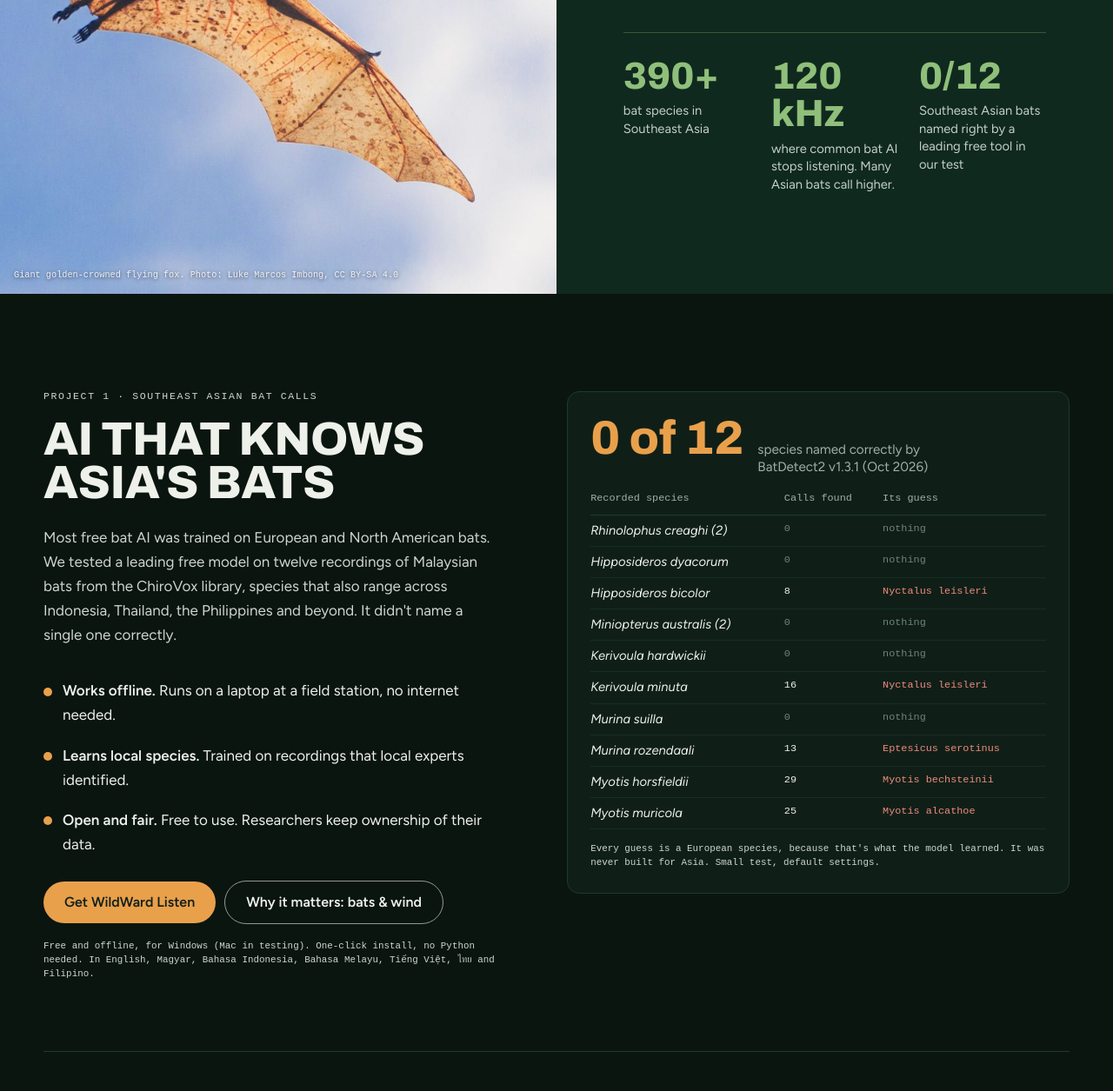
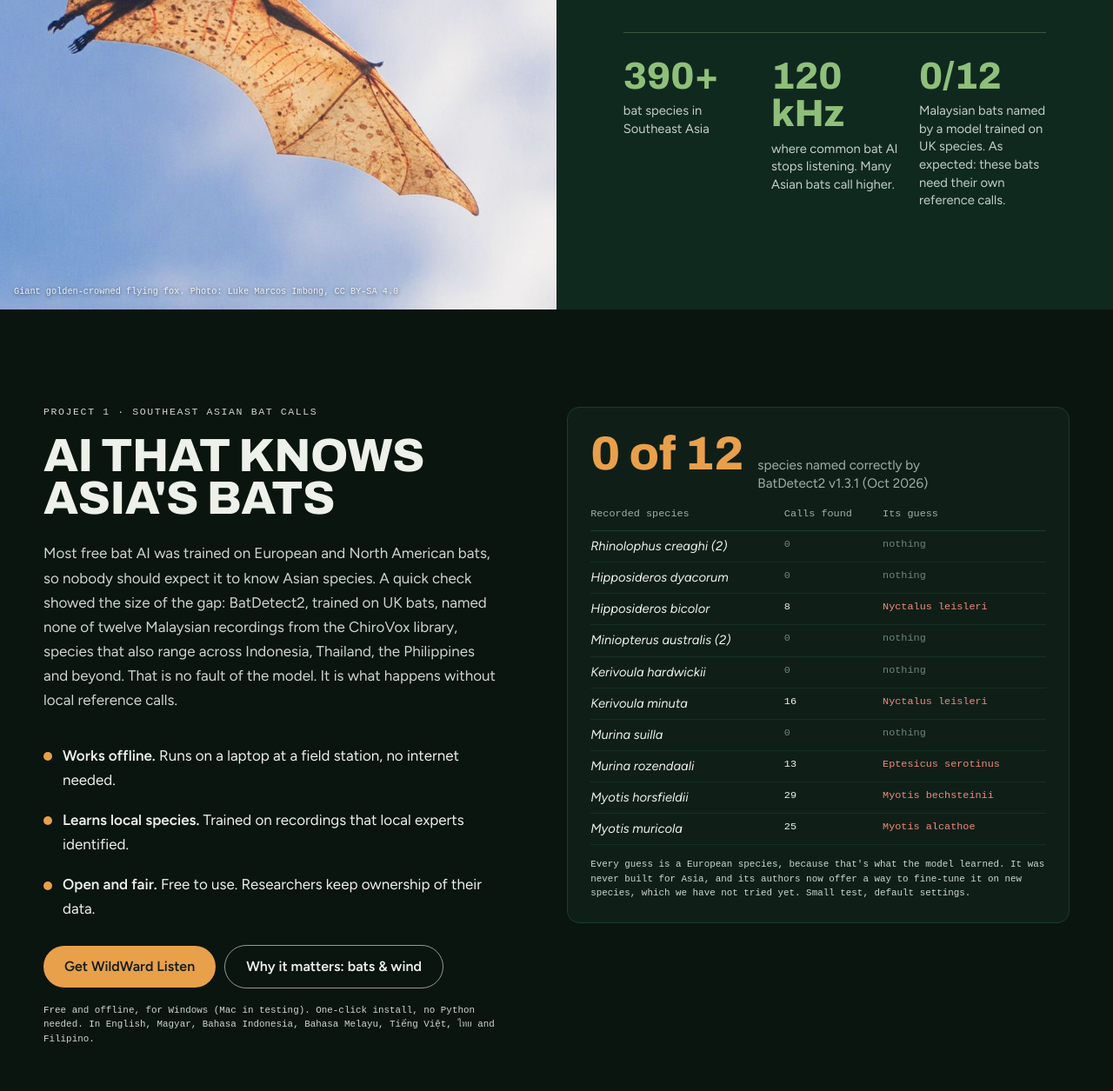
Before and after one commit to WildWard/wildward.github.io, a plain HTML site: page index.html in a window 1280 px wide. Shown: the part 1803-3058 px from the top of the page at 87% size. Drawn offline with Linux system fonts and the light colour scheme; a web font is replaced by a local one.

Commit message:
Reword the BatDetect2 check: expected result for a UK-trained model, not a takedown
Co-Authored-By: Claude Fable 5.2 <noreply@anthropic.com>

```diff
--- a/index.html
+++ b/index.html
@@ -272,7 +272,7 @@ footer a { color: inherit; }
         <div class="facts">
           <div><strong>390+</strong><span>bat species in Southeast Asia</span></div>
           <div><strong>120 kHz</strong><span>where common bat AI stops listening. Many Asian bats call higher.</span></div>
-          <div><strong>0/12</strong><span>Southeast Asian bats named right by a leading free tool in our test</span></div>
+          <div><strong>0/12</strong><span>Malaysian bats named by a model trained on UK species. As expected: these bats need their own reference calls.</span></div>
         </div>
       </div>
     </div>
@@ -283,7 +283,7 @@ footer a { color: inherit; }
       <div>
         <p class="eyebrow">Project 1 · Southeast Asian bat calls</p>
         <h2 id="bats-title" class="display">AI that knows Asia's bats</h2>
-        <p>Most free bat AI was trained on European and North American bats. We tested a leading free model on twelve recordings of Malaysian bats from the ChiroVox library, species that also range across Indonesia, Thailand, the Philippines and beyond. It didn't name a single one correctly.</p>
+        <p>Most free bat AI was trained on European and North American bats, so nobody should expect it to know Asian species. A quick check showed the size of the gap: BatDetect2, trained on UK bats, named none of twelve Malaysian recordings from the ChiroVox library, species that also range across Indonesia, Thailand, the Philippines and beyond. That is no fault of the model. It is what happens without local reference calls.</p>
         <ul class="pillars">
           <li><b>Works offline.</b> Runs on a laptop at a field station, no internet needed.</li>
           <li><b>Learns local species.</b> Trained on recordings that local experts identified.</li>
@@ -312,7 +312,7 @@ footer a { color: inherit; }
             <tr><td class="sp">Myotis muricola</td><td>25</td><td class="wrong">Myotis alcathoe</td></tr>
           </tbody>
         </table>
-        <p class="note">Every guess is a European species, because that's what the model learned. It was never built for Asia. Small test, default settings.</p>
+        <p class="note">Every guess is a European species, because that's what the model learned. It was never built for Asia, and its authors now offer a way to fine-tune it on new species, which we have not tried yet. Small test, default settings.</p>
       </figure>
     </div>
 
@@ -398,7 +398,7 @@ footer a { color: inherit; }
       <p class="eyebrow">Where we are</p>
       <h2 id="road-title" class="display">The road to the field</h2>
       <ol>
-        <li class="done"><span class="when">Done</span><h3>Test the models</h3><p>A leading free tool: 0 of 12. Ours: 78% on 91 species from 85 sites.</p></li>
+        <li class="done"><span class="when">Done</span><h3>Test the models</h3><p>A UK-trained model on Malaysian bats: 0 of 12, as expected. A small classifier on Google's Perch 2.0: 78% on 91 species from 85 sites.</p></li>
         <li class="done"><span class="when">Done</span><h3>Build the tool</h3><p>WildWard Listen: a free offline desktop app that finds, measures and groups every call, in seven languages.</p></li>
         <li class="now"><span class="when">Now</span><h3>Find partners</h3><p>Team up with researchers who hold identified recordings from many sites.</p></li>
         <li><span class="when">Then</span><h3>Train and check</h3><p>Build a classifier for Southeast Asian species and publish the accuracy openly.</p></li>
```
